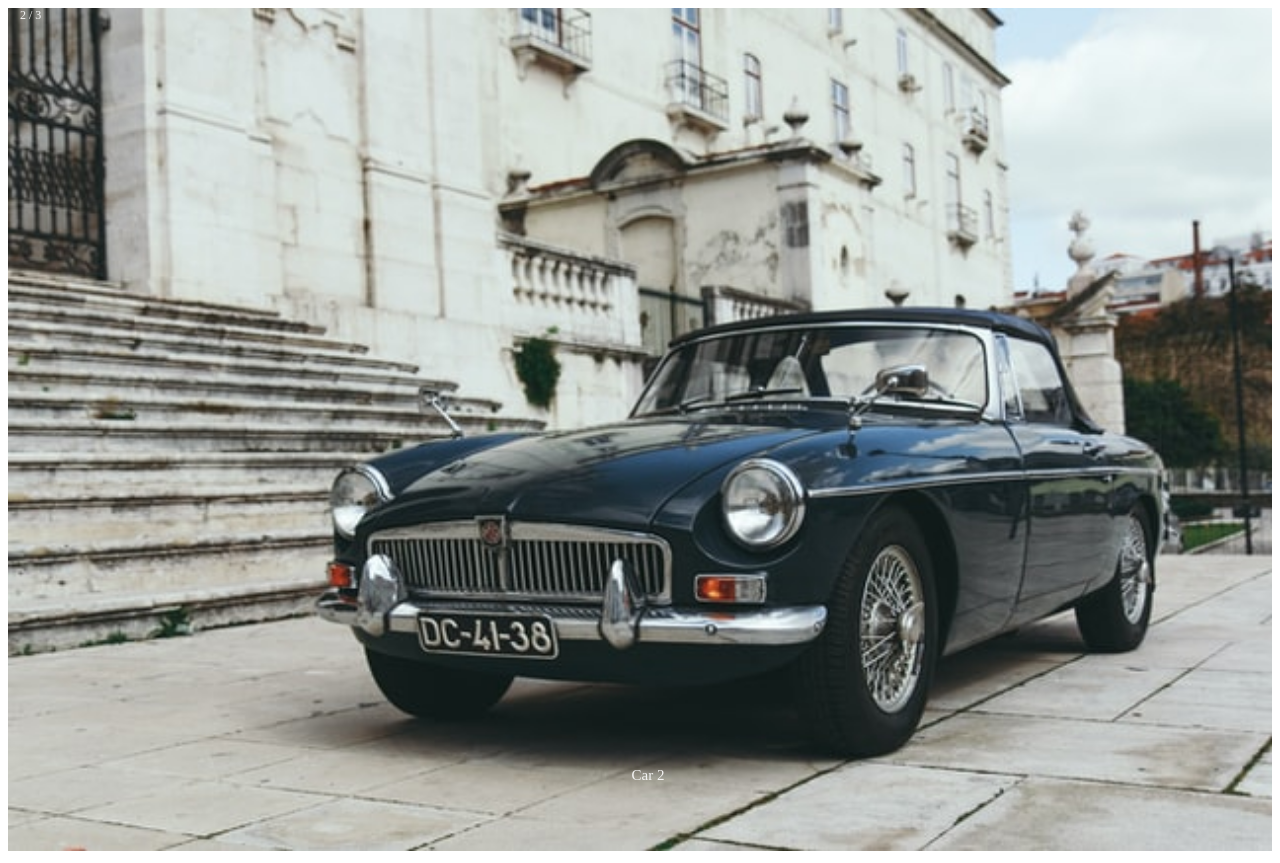
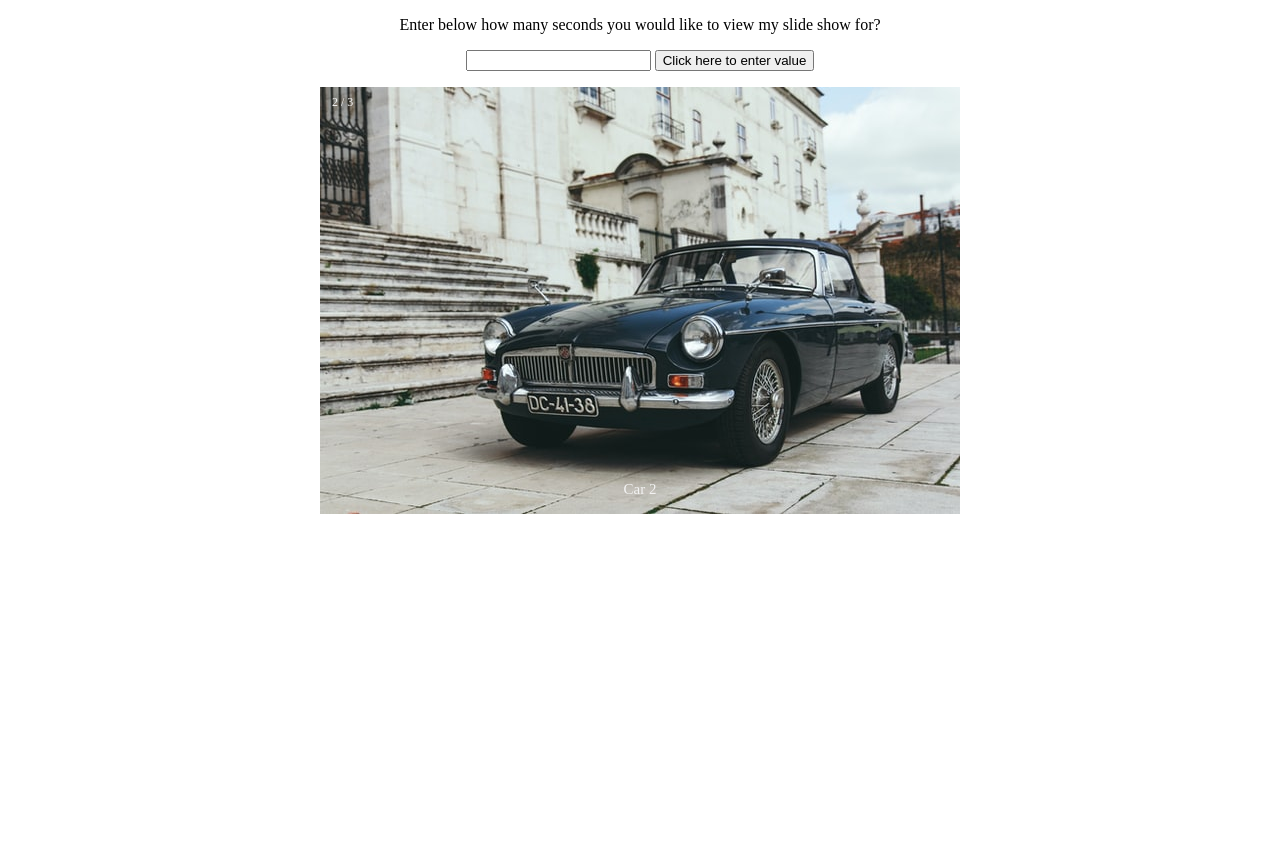
Before and after one commit to Stevo1998/JavaScript-Projects, a plain HTML site: page Project9_countdown_slideshow/index.html in a window 1280 px wide. After the commit the page ends 800 px from the top, so only its background shows below. Drawn offline with Linux system fonts and the light colour scheme.

Commit message:
Changed the files
Changed the files to fix the size of images and add a count down function.

```diff
--- a/Project9_countdown_slideshow/CSS/main.css
+++ b/Project9_countdown_slideshow/CSS/main.css
@@ -1,8 +1,14 @@
 * {box-sizing:border-box}
 
+.center {
+    margin: auto;
+    text-align: center;
+}
+
 /*** Slide container ***/
-.Slideshow-container {
-    max-width: 1000px;
+.slideshow-container {
+    width: 640px;
+    height: 427px;
     position: relative;
     margin: auto;
 }
@@ -29,7 +35,6 @@
     font-size: 12px;
     padding: 8px 12px;
     position: absolute;
-    top: 0;
 }
 
 /*** Fading animation ***/
--- a/Project9_countdown_slideshow/JS/main.js
+++ b/Project9_countdown_slideshow/JS/main.js
@@ -13,3 +13,19 @@ function showSlides() { //Defying and naming the function showSlides()
   slides[slideIndex-1].style.display = "block";
   setTimeout(showSlides, 3000); // Change image every 3 seconds
 }
+
+function countdown() {
+    var seconds = document.getElementById("seconds").value;
+
+    function tick() {
+        seconds = seconds - 1;
+        timer.innerHTML = seconds;
+        var time = setTimeout(tick, 1000);
+        if (seconds == -1) {
+            alert("Thanks for viewing my slide show!");
+            clearTimeout(time);
+            timer.innerHTML = "";
+        }
+    }
+    tick();
+}
--- a/Project9_countdown_slideshow/index.html
+++ b/Project9_countdown_slideshow/index.html
@@ -6,7 +6,12 @@
         <title>Page Title</title>
     </head>
     <body>
-
+        <div class="center">
+            <p>Enter below how many seconds you would like to view my slide show for?</p>
+            <input id="seconds" value="" />
+            <button onclick="countdown()">Click here to enter value</button>
+            <p id="timer"></p>
+        </div>
         <!----- SlideShow Container ----->
         <div class="slideshow-container">
 
@@ -29,6 +34,7 @@
                 <div class="text">Car 3</div>
             </div>
         </div>
+
         <script src="JS/main.js"></script>
 
     </body>
```
